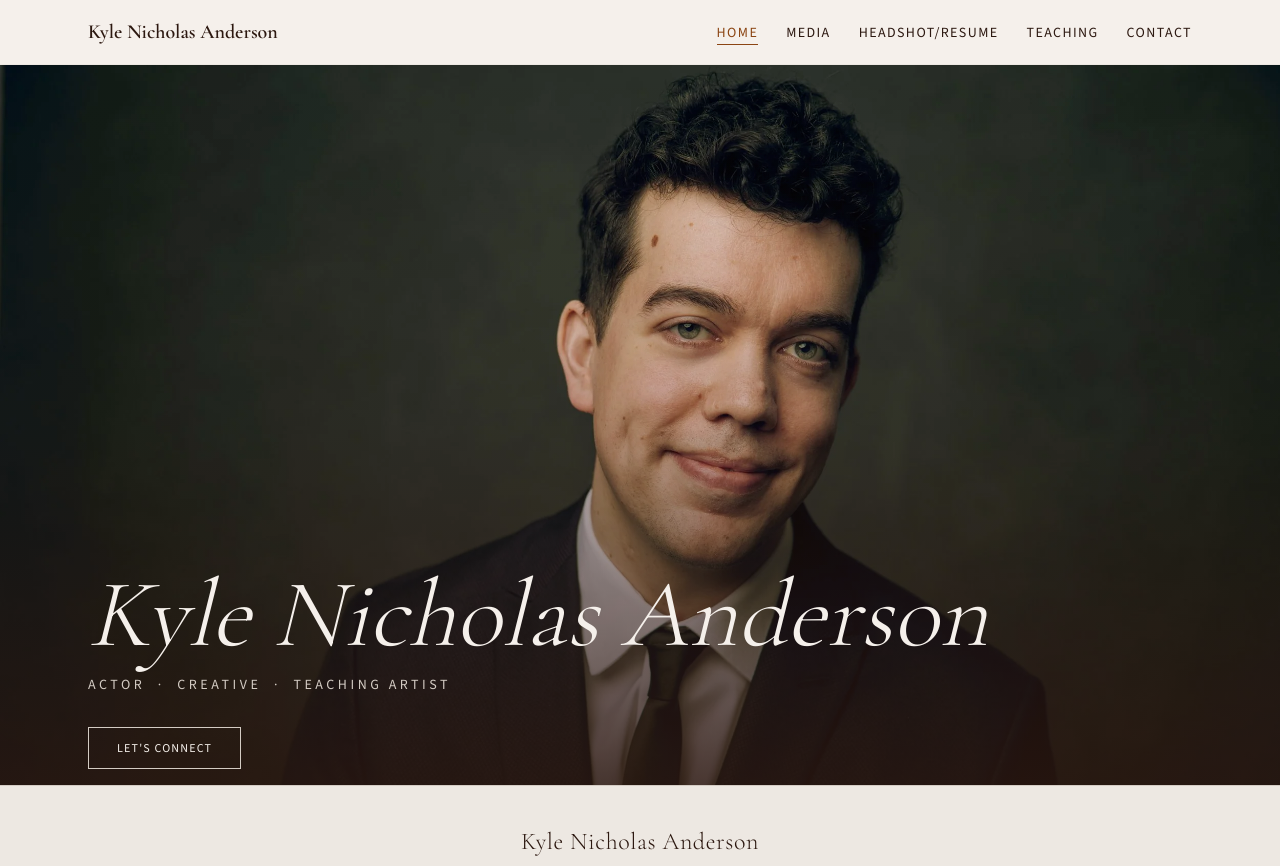
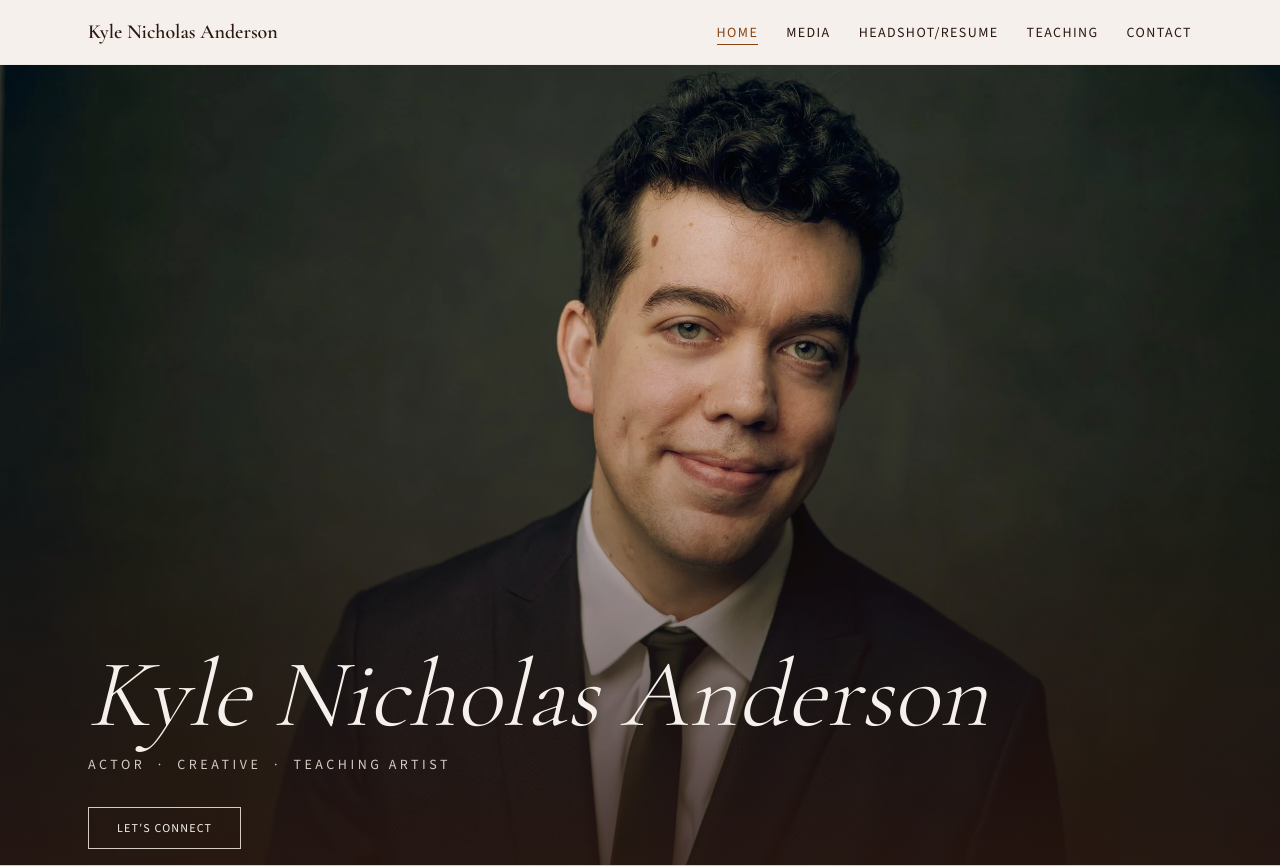
Before and after one commit to wolfdog27/kyle-nicholas-anderson-website, a Next.js app: page / in a window 1280 px wide. Shown: the top 866 px of the page. Built offline with nearby package versions, Linux system fonts and the light colour scheme.

Commit message:
Set hero height to 100vh

```diff
--- a/app/page.tsx
+++ b/app/page.tsx
@@ -3,7 +3,7 @@ import Link from "next/link";
 
 export default function Home() {
   return (
-    <section className="relative min-h-[90vh] flex items-end overflow-hidden">
+    <section className="relative min-h-[100vh] flex items-end overflow-hidden">
       <Image
         src="/images/hero.jpg"
         alt="Kyle Nicholas Anderson"
```
